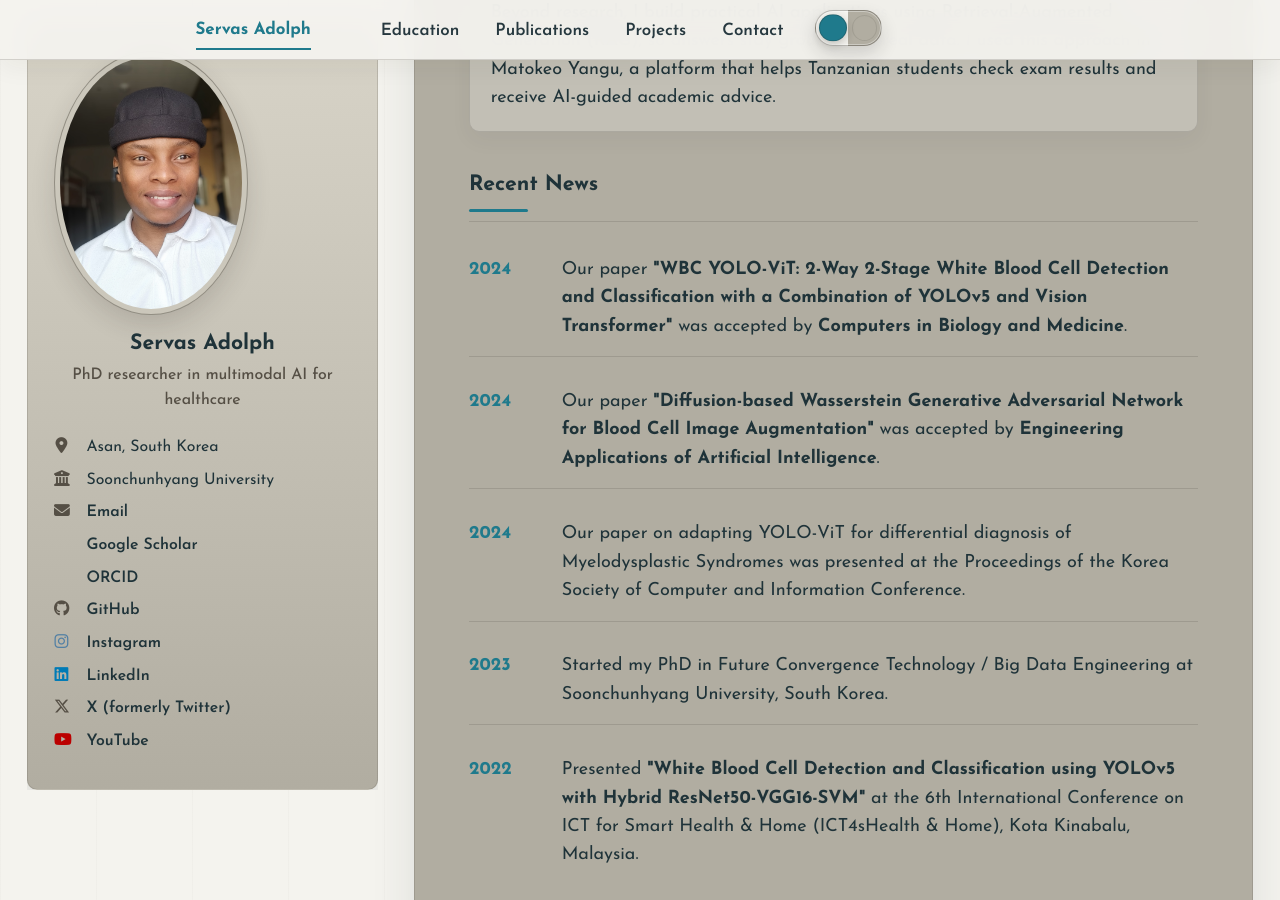
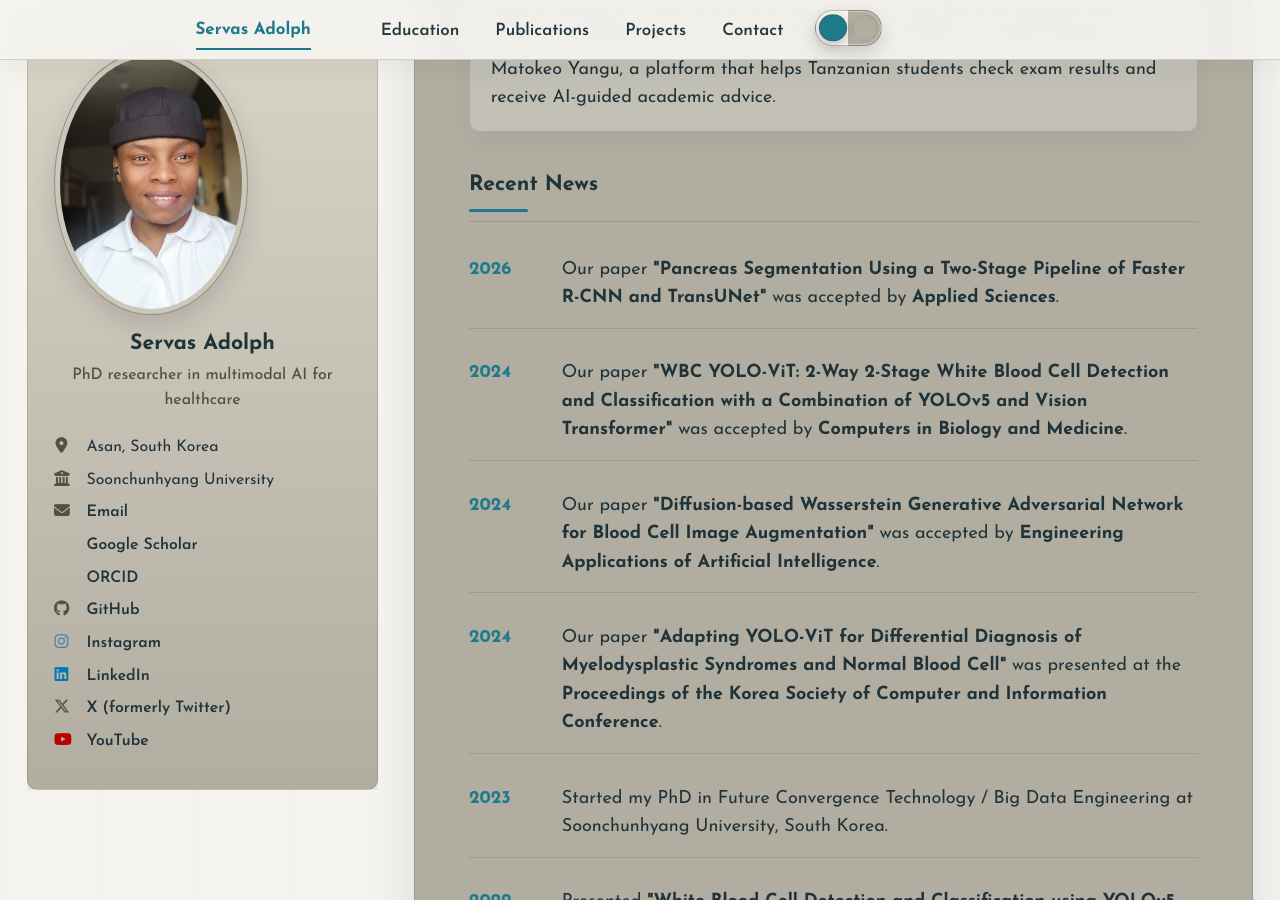
Before and after one commit to servasadolph/servasadolph.github.io, a Jekyll site: the page built from _pages/about.md, in a window 1280 px wide and 900 px high, scrolled down 1920 px. Built offline with Jekyll 4.4.1, drawn with Linux system fonts in a browser that asks for light colours; a style sheet for code colours, icons or effects is not loaded.

Commit message:
[codex] Update recent news copy

```diff
--- a/_pages/about.md
+++ b/_pages/about.md
@@ -47,6 +47,10 @@ I hold an MSc in Big Data Engineering (2023) from Soonchunhyang University and a
 
 <div class="news-list">
   <div class="news-item">
+    <time>2026</time>
+    <p>Our paper <strong>"Pancreas Segmentation Using a Two-Stage Pipeline of Faster R-CNN and TransUNet"</strong> was accepted by <strong>Applied Sciences</strong>.</p>
+  </div>
+  <div class="news-item">
     <time>2024</time>
     <p>Our paper <strong>"WBC YOLO-ViT: 2-Way 2-Stage White Blood Cell Detection and Classification with a Combination of YOLOv5 and Vision Transformer"</strong> was accepted by <strong>Computers in Biology and Medicine</strong>.</p>
   </div>
@@ -56,7 +60,7 @@ I hold an MSc in Big Data Engineering (2023) from Soonchunhyang University and a
   </div>
   <div class="news-item">
     <time>2024</time>
-    <p>Our paper on adapting YOLO-ViT for differential diagnosis of Myelodysplastic Syndromes was presented at the Proceedings of the Korea Society of Computer and Information Conference.</p>
+    <p>Our paper <strong>"Adapting YOLO-ViT for Differential Diagnosis of Myelodysplastic Syndromes and Normal Blood Cell"</strong> was presented at the <strong>Proceedings of the Korea Society of Computer and Information Conference</strong>.</p>
   </div>
   <div class="news-item">
     <time>2023</time>
```
